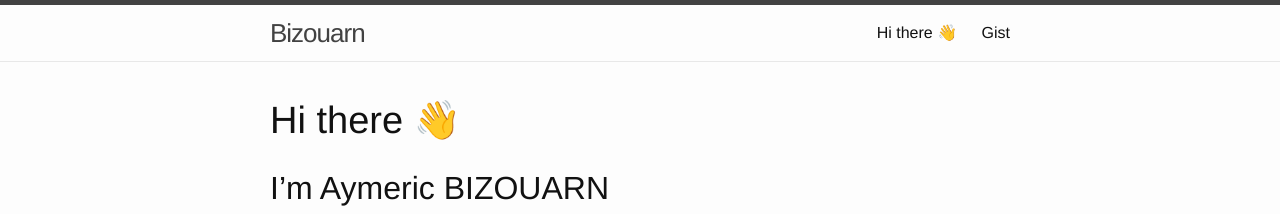
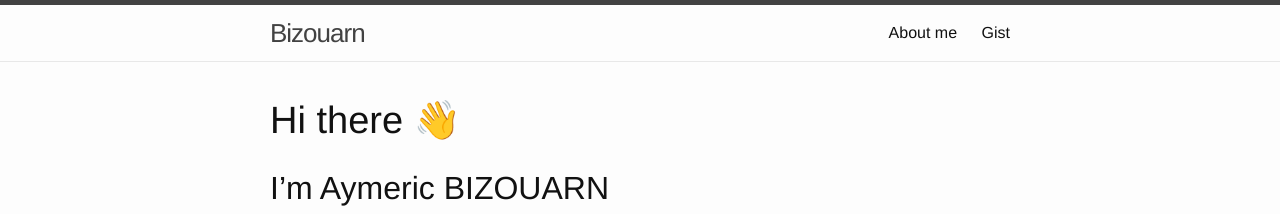
Before and after one commit to bizouarn/bizouarn.github.io, a Jekyll site: the page built from README.md, in a window 1280 px wide. Shown: the top 214 px of the page. Built offline with Jekyll 4.4.1, drawn with Linux system fonts in a browser that asks for light colours; our own code applies the rules of GitHub Pages for plain Markdown files.

Commit message:
Add page title

```diff
--- a/404.html
+++ b/404.html
@@ -1,5 +1,7 @@
 ---
 layout: default
+title: 404
+hide: true
 ---
 <div
     class="container"
--- a/_includes/header.html
+++ b/_includes/header.html
@@ -15,8 +15,8 @@
 
       <div class="trigger">
         {% for page in site.pages %}
-          {% if page.title %}
-          <a class="page-link" href="{{ page.url | prepend: site.baseurl }}">{{ page.title }}</a>
+          {% if page.title and page.hide != true %}
+          <a class="page-link" href="{{ page.url | prepend: site.baseurl }}">{{ page.title }}{{page.hide}}</a>
           {% endif %}
         {% endfor %}
       </div>
```
Also changed, not shown: README.md.
